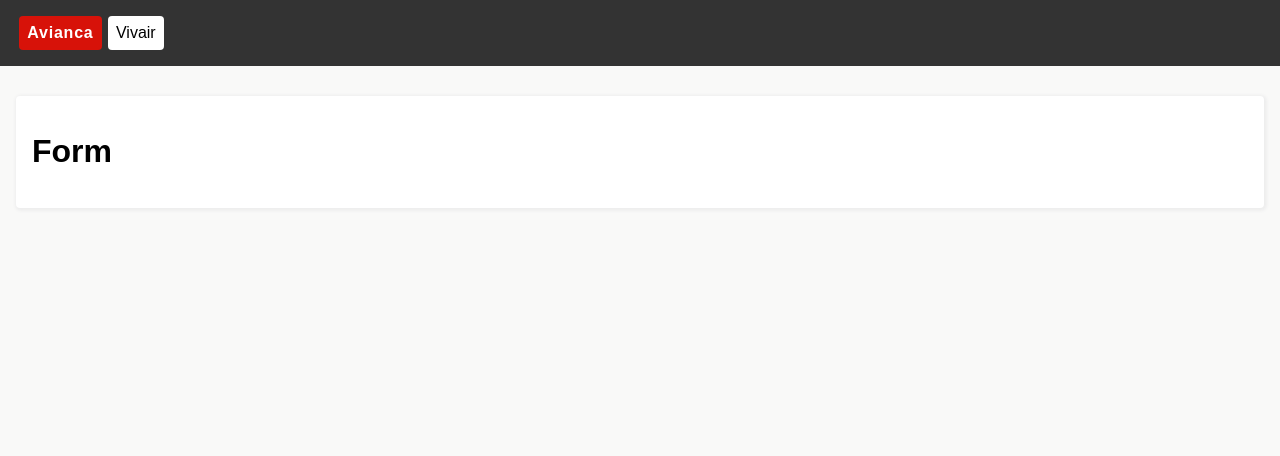
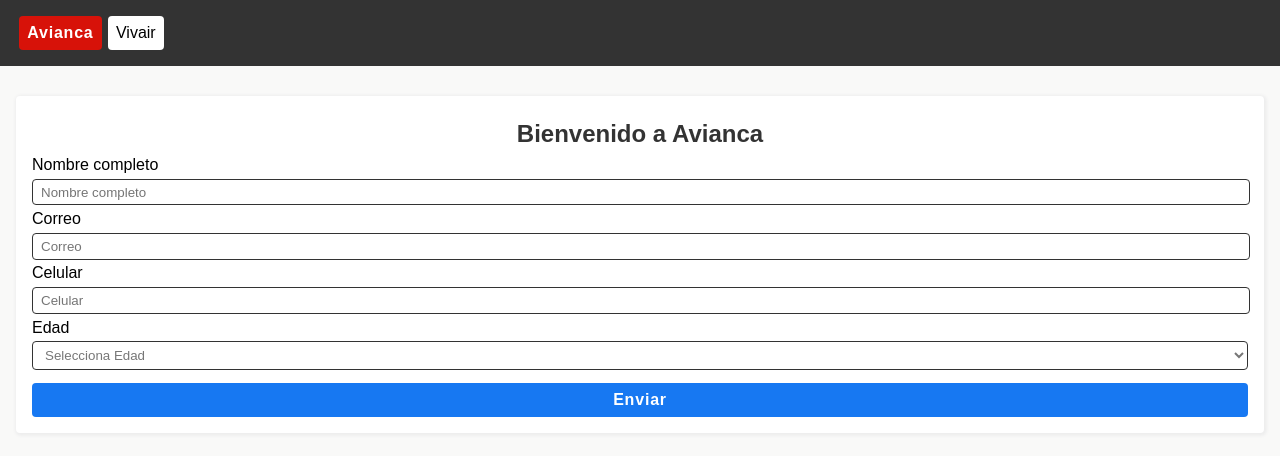
Before and after one commit to lucotmo/test-frontend-developer, a React app: page / in a window 1280 px wide. Shown: the top 456 px of the page. Built offline with nearby package versions, Linux system fonts and the light colour scheme.

Commit message:
feat: component Form and style ui

```diff
--- a/src/components/Form/Form.style.css
+++ b/src/components/Form/Form.style.css
@@ -9,3 +9,27 @@
   background-color: white;
   box-shadow: 1px 1px 3px 2px rgba(238, 238, 238, 1);
 }
+
+.form__title{
+  text-align: center;
+  margin: .5rem 0;
+  color: #333;
+}
+
+.form__welcome{
+  margin: .5rem 0;
+  color: #777;
+}
+
+.form__welcome strong{
+  color: #333;
+}
+
+.form__errors{
+  margin: .5rem 0;
+  padding: .5rem;
+  color: white;
+  text-align: center;
+  border-radius: 4px;
+  background-color: #d71209;
+}
--- a/src/components/Form/Form.tsx
+++ b/src/components/Form/Form.tsx
@@ -1,10 +1,110 @@
-import 'Form.style.css'
+import React, { useContext, useState } from 'react'
+import EventsContext from '../../context/events/EventsContext'
+import { useForm } from '../../hooks/useForm'
+import Input from '../../components/ui/inputs/Input'
+import InputSelect from '../../components/ui/inputs/InputSelect'
+import Button from '../../components/ui/Button'
+import Modal from '../../components/ui/Modal'
+import './Form.style.css'
 
 const Form = () => {
+  // Manejo del state Modal
+  const [showModal, setShowModal] = useState(false)
+
+  // Manejo del state Errors
+  const [showErrors, setShowErrors] = useState(false)
+
+  // extraer los valores del context
+  const eventsContext = useContext(EventsContext);
+  const { linkSelect }: any = eventsContext;
+
+  // valores iniciales del useForm
+  const {formulario, handleChange, reset } = useForm({
+    Name: '',
+    Email: '',
+    Cellphone: '',
+    Age: ''
+  });
+
+  // Destructuración de formulario
+  const { Name, Email, Cellphone, Age }: any = formulario;
+
+  // Evento submit del formulario
+  const handleSubmit = ( event: React.FormEvent) => {
+    event.preventDefault();
+    // Errores por defecto
+    const errors = { name: false, email: false, cellphone: false, age: false }
+
+    // Validacion del input Name
+    if ( /[a-zA-Z]/.test(Name) ) { errors.name = true }
+    else { errors.name = false }
+
+    // Validacion del input Email
+    if ( /^[a-zA-Z0-9.!#$%&'*+/=?^_`{|}~-]+@[a-zA-Z0-9-]+(?:\.[a-zA-Z0-9-]+)*$/.test(Email) ) { errors.email = true }
+    else { errors.email = false }
+
+    // Validacion del input Cellphone
+    if ( /[0-9]/.test(Cellphone) ) { errors.cellphone = true }
+    else { errors.cellphone = false }
+
+    // Validacion del input Age
+    if ( Age !== 'DEFAULT' ) { errors.age = true }
+    else { errors.age = false }
+
+    // Validacion de todos lo inputs
+    if ( errors.name && errors.email && errors.cellphone && errors.age ) {
+      // Ocultando los errores
+      setShowErrors(false)
+      // Mostrando el Modal
+      setShowModal(true)
+      // Imprimiendo el formulario
+      console.log(formulario)
+      // Reseteando el formulario
+      reset()
+    } else {
+      // Mostrando errores
+      setShowErrors(true)
+    }
+  }
+
   return (
-    <form className="form">
-      <h1>Form</h1>
-    </form>
+    <>
+      <form className="form" onSubmit={handleSubmit}>
+        <h2 className="form__title">Bienvenido a <strong>{linkSelect?.name}</strong></h2>
+        { showErrors && <small className="form__errors">Ingrese todos los campos</small> }
+        <Input
+          type="text"
+          placeholder="Nombre completo"
+          name="Name"
+          onChange={handleChange}
+          value={Name}
+        />
+        <Input
+          type="email"
+          placeholder="Correo"
+          name="Email"
+          onChange={handleChange}
+          value={Email}
+        />
+        <Input
+          type="text"
+          placeholder="Celular"
+          name="Cellphone"
+          onChange={handleChange}
+          value={Cellphone}
+        />
+        <InputSelect
+          value={Age}
+          name="Age"
+          onChange={handleChange}
+        />
+        <Button
+          type="submit"
+          name="Enviar"
+        />
+      </form>
+      { showModal && <Modal onClick={() => setShowModal(false)} /> }
+    </>
   )
 }
 
--- a/src/components/ui/Modal/Modal.style.css
+++ b/src/components/ui/Modal/Modal.style.css
@@ -12,6 +12,7 @@
   display: flex;
   justify-content: center;
   align-items: center;
+  text-align: center;
   background-color: rgba(0, 0, 0, .4);
   transform: scale(0);
   opacity: 0;
@@ -26,7 +27,7 @@
 }
 
 .modal__message{
-  font-size: 20px;
+  font-size: 18px;
   color: #333;
 }
 
```
